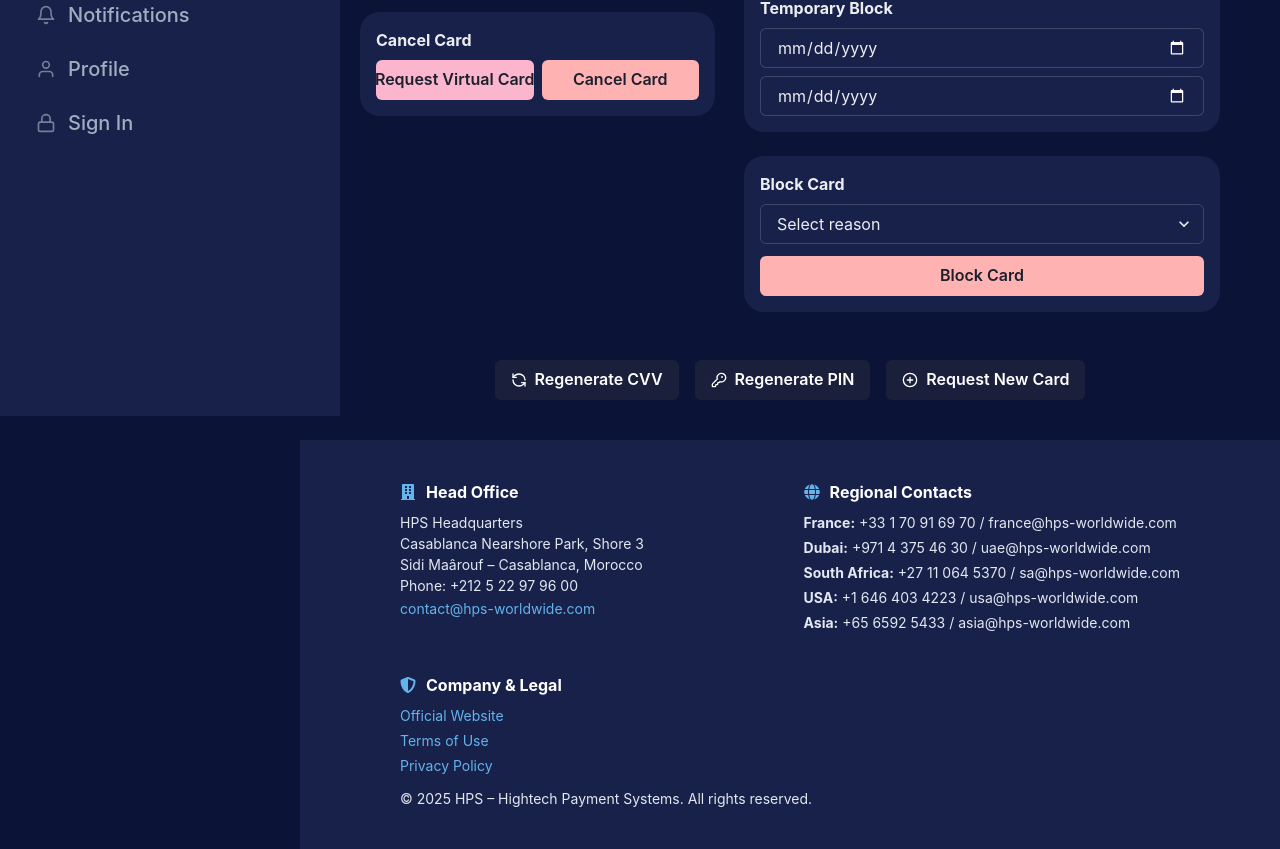
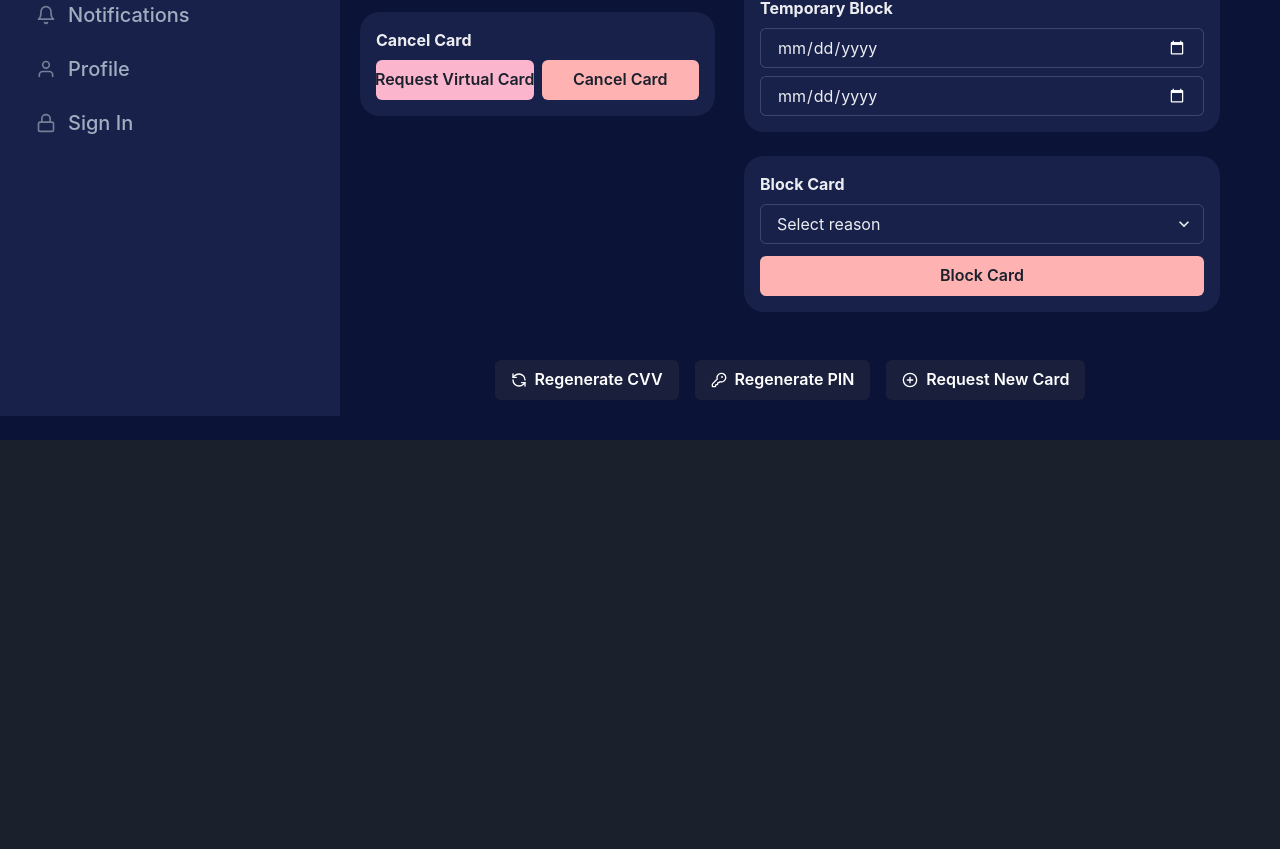
Before and after one commit to samyrh/FrontEnd-Hps, a React (Create React App) app in the folder frontend_agent/e-banking/: page /card-details/1 in a window 1280 px wide. Shown: the part 384-1233 px from the top of the page. After the commit the page ends 824 px from the top, so only its background shows below. Built offline with nearby package versions, Linux system fonts and the light colour scheme.

Commit message:
update Cards detail /agent

```diff
--- a/frontend_agent/e-banking/src/layers/CardsDetails.jsx
+++ b/frontend_agent/e-banking/src/layers/CardsDetails.jsx
@@ -1,7 +1,6 @@
 import { Box, useColorModeValue } from '@chakra-ui/react';
 import Sidebar from '../component/Sidebar';
 import Navbar from '../component/Navbar';
-import Footer from '../component/Footer';
 import CardInfo from '../component/CardInfo'; // ✅ New modular component
 
 export default function CardsDetails() {
@@ -28,9 +27,6 @@ export default function CardsDetails() {
                 >
                     <CardInfo />
                 </Box>
-
-                {/* Footer aligned below everything */}
-                <Footer />
             </Box>
         </Box>
     );
```
